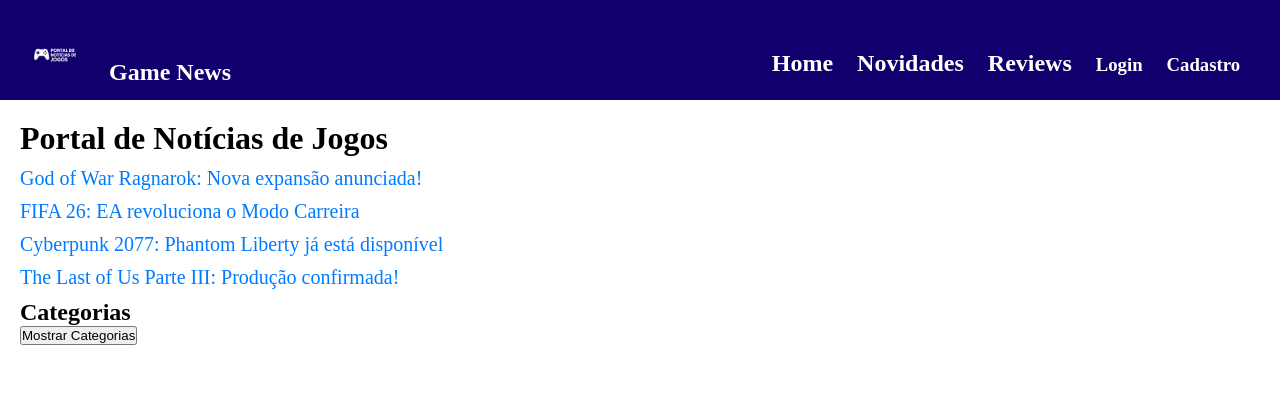
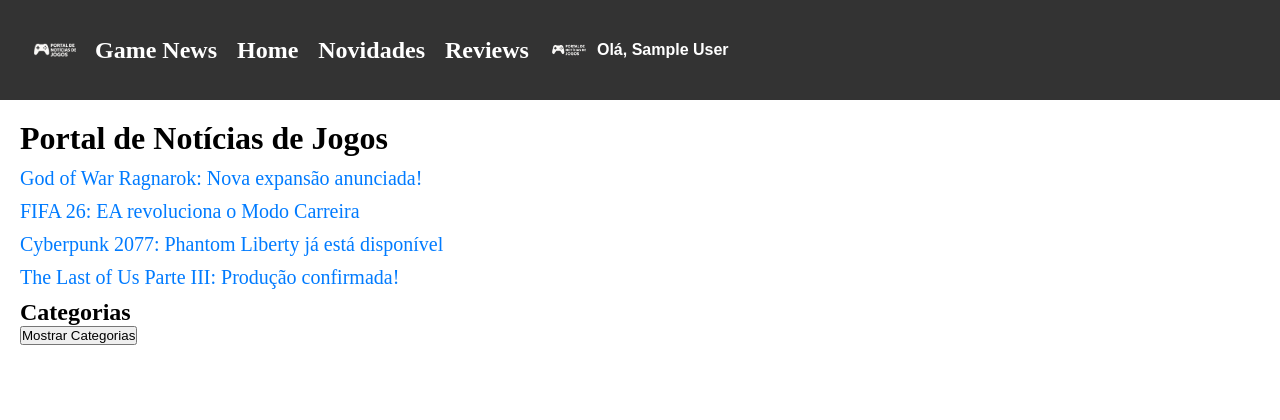
Before and after one commit to MatheusMRRocha/Projeto-Web, a PHP site: page /index.php in a window 1280 px wide. Shown: the top 420 px of the page. Run offline with PHP 8.4, Linux system fonts and the light colour scheme; the visitor is signed in with stand-in values (Sample User, id 1).

Commit message:
Update cabecalho.php

```diff
--- a/html/cabecalho.php
+++ b/html/cabecalho.php
@@ -1,18 +1,103 @@
-<header class="cabecalho">
+<?php
+// É fundamental iniciar a sessão em qualquer arquivo que use ou precise verificar o status da sessão.
+// A verificação 'session_status() == PHP_SESSION_NONE' impede erros caso session_start() já tenha sido chamado.
+if (session_status() == PHP_SESSION_NONE) {
+    session_start();
+}
+
+// Verifica se o usuário está logado
+$logado = isset($_SESSION['logged_in']) && $_SESSION['logged_in'] === true;
+$nome_usuario = $logado ? htmlspecialchars($_SESSION['user_name']) : 'Visitante';
+?>
+
+<header class="cabecalho" style="
+    /* Esses estilos inline são apenas exemplos rápidos para testar. */
+    /* Mova-os para seu arquivo CSS (../css/style.css) para melhor organização. */
+    background-color: #333;
+    color: white;
+    padding: 15px 20px;
+    display: flex;
+    justify-content: space-between;
+    align-items: center;
+">
     <section>
-        <div id="cabecalho">
-            <div class="logo_nome">
+        <div id="cabecalho" style="
+            display: flex;
+            justify-content: space-between;
+            align-items: center;
+            width: 100%; /* Garante que o conteúdo ocupe o espaço disponível */
+        ">
+            <div class="logo_nome" style="display: flex; align-items: center;">
                 <img src="../img/logo.png" alt="Logo do Portal" style="height: 50px; margin-right: 15px;">
-                <h1 class="logo_nome">Game News</h1>
-            </div>
-            <div class="cabecalho_links">
-                <h2 class="cabecalho_links"><a href="/Projeto-Web/index.php">Home</a></h2>
-                <h2 class="cabecalho_links"><a href="/Projeto-Web/html/novidades.php">Novidades</a></h2>
-                <h2 class="cabecalho_links"><a href="/Projeto-Web/html/reviews.php">Reviews</a></h2>
-                <h3 class="cabecalho_links"><a href="/Projeto-Web/html/login.php">Login</a></h2>
-                <h3 class="cabecalho_links"><a href="/Projeto-Web/html/cadastro.php">Cadastro</a></h2>
+                <h1 class="logo_nome" style="font-size: 24px; margin: 0;">Game News</h1>
             </div>
 
+            <div class="cabecalho_links" style="display: flex; align-items: center; gap: 20px;">
+                <h2 class="cabecalho_links" style="margin: 0;"><a href="/Projeto-Web/index.php" style="color: white; text-decoration: none;">Home</a></h2>
+                <h2 class="cabecalho_links" style="margin: 0;"><a href="/Projeto-Web/html/novidades.php" style="color: white; text-decoration: none;">Novidades</a></h2>
+                <h2 class="cabecalho_links" style="margin: 0;"><a href="/Projeto-Web/html/reviews.php" style="color: white; text-decoration: none;">Reviews</a></h2>
+
+                <?php if ($logado): // Se o usuário estiver logado ?>
+                    <div class="perfil-dropdown" style="position: relative; display: inline-block;">
+                        <button class="perfil-btn" style="
+                            background: none;
+                            border: none;
+                            color: white;
+                            font-size: 16px;
+                            cursor: pointer;
+                            display: flex;
+                            align-items: center;
+                            gap: 8px; /* Espaço entre ícone e texto */
+                        ">
+                            <img src="../img/logo.png" alt="Ícone de Perfil" style="border-radius: 50%; width: 40px; height: 40px; object-fit: cover;">
+                            <span style="font-weight: bold;">Olá, <?php echo $nome_usuario; ?></span>
+                        </button>
+                        <div class="dropdown-content" style="
+                            display: none; /* Escondido por padrão */
+                            position: absolute;
+                            background-color: #f9f9f9;
+                            min-width: 180px;
+                            box-shadow: 0px 8px 16px 0px rgba(0,0,0,0.2);
+                            z-index: 1000; /* Garante que o dropdown fique acima de outros elementos */
+                            right: 0; /* Alinha o dropdown à direita do botão */
+                            border-radius: 5px;
+                            overflow: hidden;
+                            top: 100%; /* Posiciona abaixo do botão */
+                            margin-top: 10px; /* Pequeno espaçamento do botão */
+                        ">
+                            <a href="/Projeto-Web/html/dashboard.php" style="color: black; padding: 12px 16px; text-decoration: none; display: block;">Dashboard</a>
+                            <a href="/Projeto-Web/html/perfil.php" style="color: black; padding: 12px 16px; text-decoration: none; display: block;">Meu Perfil</a>
+                            <a href="/Projeto-Web/html/minhas_categorias.php" style="color: black; padding: 12px 16px; text-decoration: none; display: block;">Minhas Categorias</a>
+                            <a href="/Projeto-Web/funcoes/logout.php" style="color: black; padding: 12px 16px; text-decoration: none; display: block; border-top: 1px solid #eee;">Sair</a>
+                        </div>
+                    </div>
+
+                    <script>
+                        document.addEventListener('DOMContentLoaded', function() {
+                            const perfilDropdown = document.querySelector('.perfil-dropdown');
+                            const dropdownContent = perfilDropdown.querySelector('.dropdown-content');
+                            const perfilBtn = perfilDropdown.querySelector('.perfil-btn');
+
+                            perfilBtn.addEventListener('click', function(event) {
+                                // Alterna a visibilidade do dropdown
+                                dropdownContent.style.display = dropdownContent.style.display === 'block' ? 'none' : 'block';
+                                event.stopPropagation(); // Impede que o clique se propague e feche o dropdown imediatamente
+                            });
+
+                            // Fecha o dropdown se clicar em qualquer lugar fora dele
+                            window.addEventListener('click', function(event) {
+                                if (!perfilDropdown.contains(event.target)) {
+                                    dropdownContent.style.display = 'none';
+                                }
+                            });
+                        });
+                    </script>
+
+                <?php else: // Se o usuário NÃO estiver logado ?>
+                    <h3 class="cabecalho_links" style="margin: 0;"><a href="/Projeto-Web/html/login.php" style="color: white; text-decoration: none;">Login</a></h3>
+                    <h3 class="cabecalho_links" style="margin: 0;"><a href="/Projeto-Web/html/cadastro.php" style="color: white; text-decoration: none;">Cadastro</a></h3>
+                <?php endif; ?>
+            </div>
         </div>
     </section>
 </header>
```
